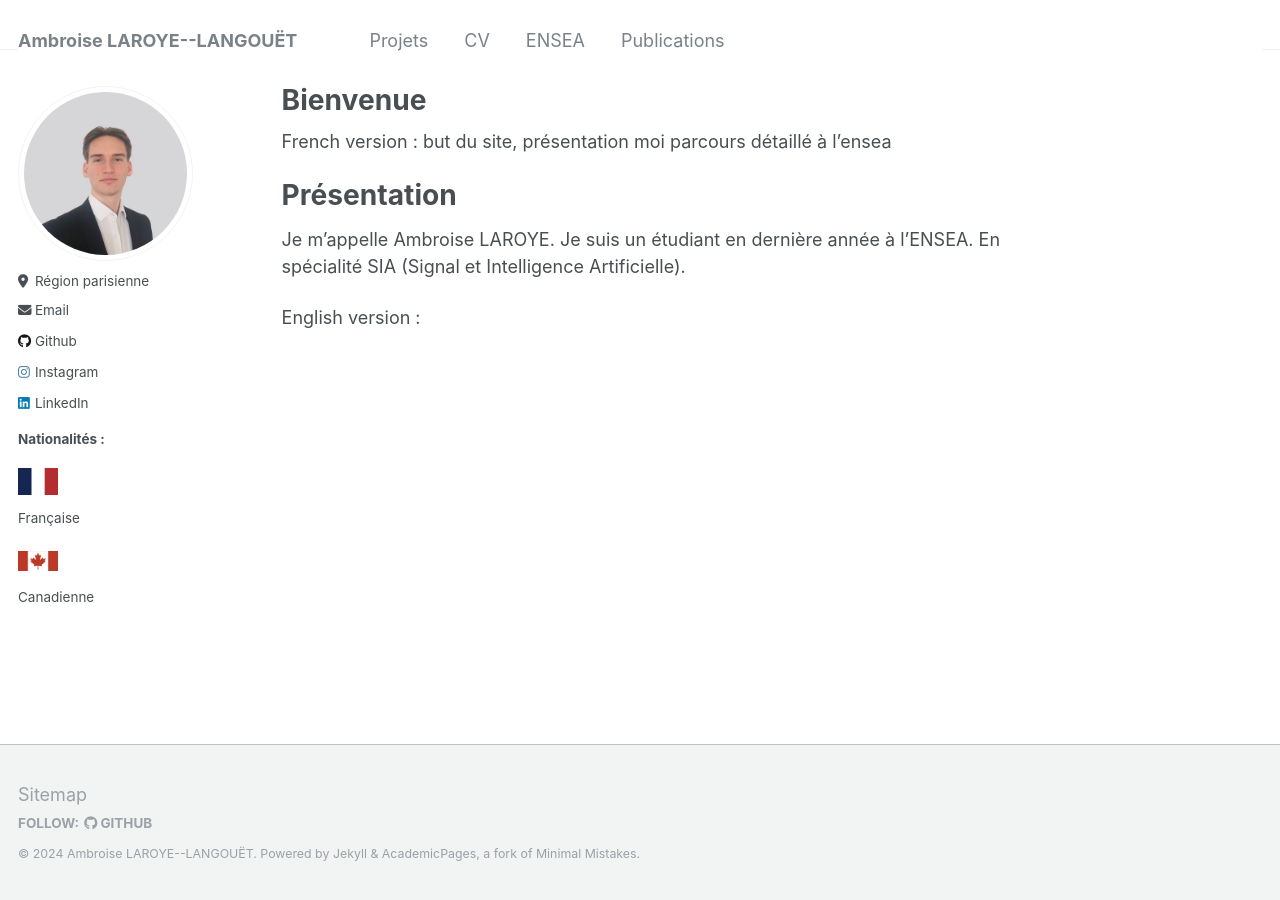
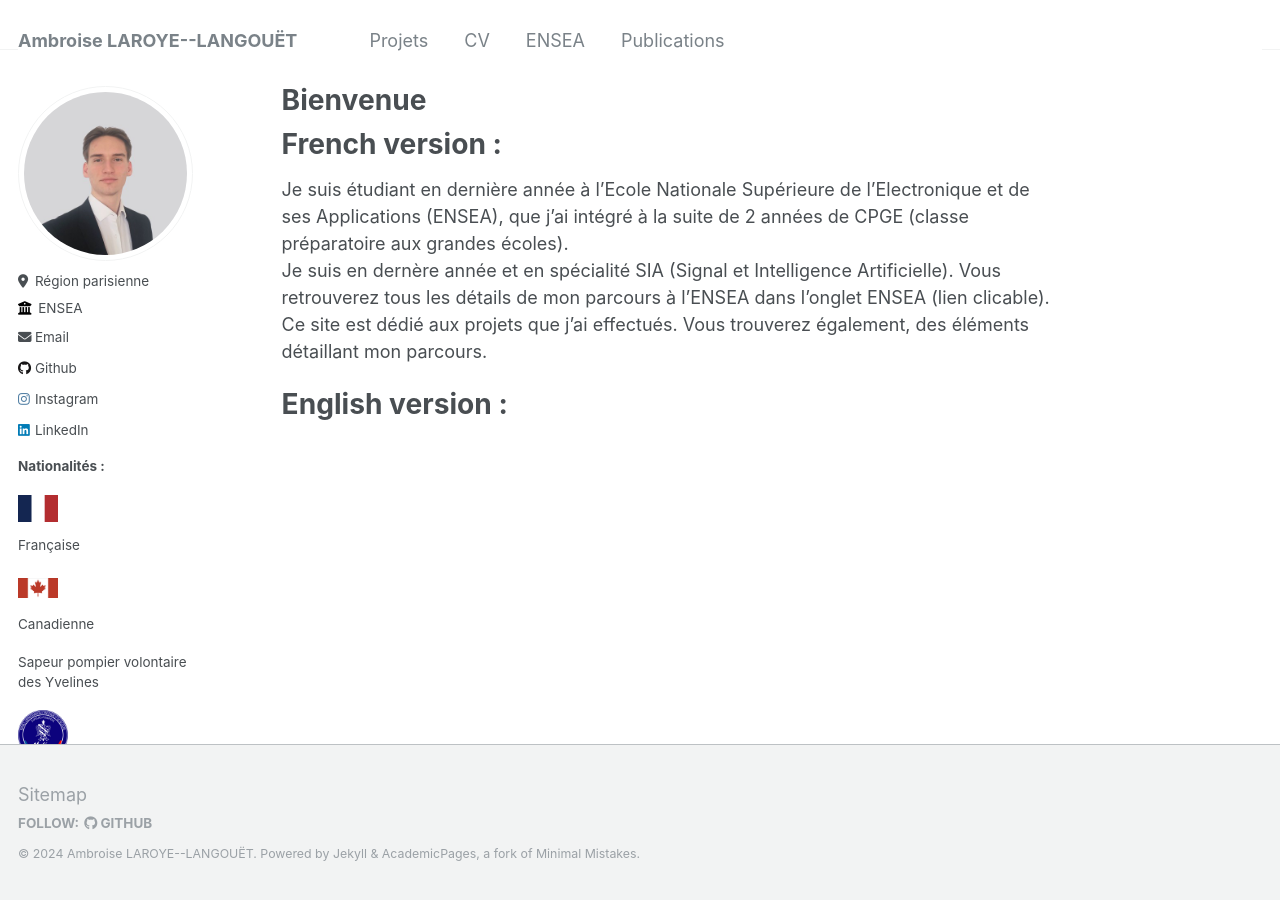
Before and after one commit to Ambroise012/ambroise012.github.io, a Jekyll site: the page built from _pages/about.md, in a window 1280 px wide. Built offline with Jekyll 4.4.1, drawn with Linux system fonts in a browser that asks for light colours.

Commit message:
update spv et autre

```diff
--- a/_config.yml
+++ b/_config.yml
@@ -26,7 +26,7 @@ author:
   pronouns         : # example: "she/her"
   bio              :
   location         : "Région parisienne"
-  employer         :
+  employer         : "ENSEA"
   uri              : # URL
   email            : "ambroise.laroye--langouet@ensea.fr"
 
--- a/_includes/author-profile.html
+++ b/_includes/author-profile.html
@@ -164,4 +164,8 @@
       <p>Canadienne</p>
     </div>
   </div>
+  <div>
+    <p>Sapeur pompier volontaire des Yvelines</p>
+    <img src="../images/spv.png" alt="spv" style="width: 50px;">
+  </div>
 </div>
--- a/_pages/about.md
+++ b/_pages/about.md
@@ -8,12 +8,12 @@ redirect_from:
 ---
 
 French version :
-but du site,
-présentation moi
-parcours détaillé à l'ensea
+=====
+Je suis étudiant en dernière année à l'Ecole Nationale Supérieure de l'Electronique et de ses Applications (ENSEA), que j'ai intégré à la suite de 2 années de CPGE (classe préparatoire aux grandes écoles).\\
+Je suis en dernère année et en spécialité SIA (Signal et Intelligence Artificielle).
+Vous retrouverez tous les détails de mon parcours à l'ENSEA dans l'onglet ENSEA (lien clicable).\\
+Ce site est dédié aux projets que j'ai effectués. Vous trouverez également, des éléments détaillant mon parcours.
 
-Présentation
-======
-Je m'appelle Ambroise LAROYE. Je suis un étudiant en dernière année à l'ENSEA. En spécialité SIA (Signal et Intelligence Artificielle).
 
 English version :
+=====
```
Also changed, not shown: images/spv.png (added).
